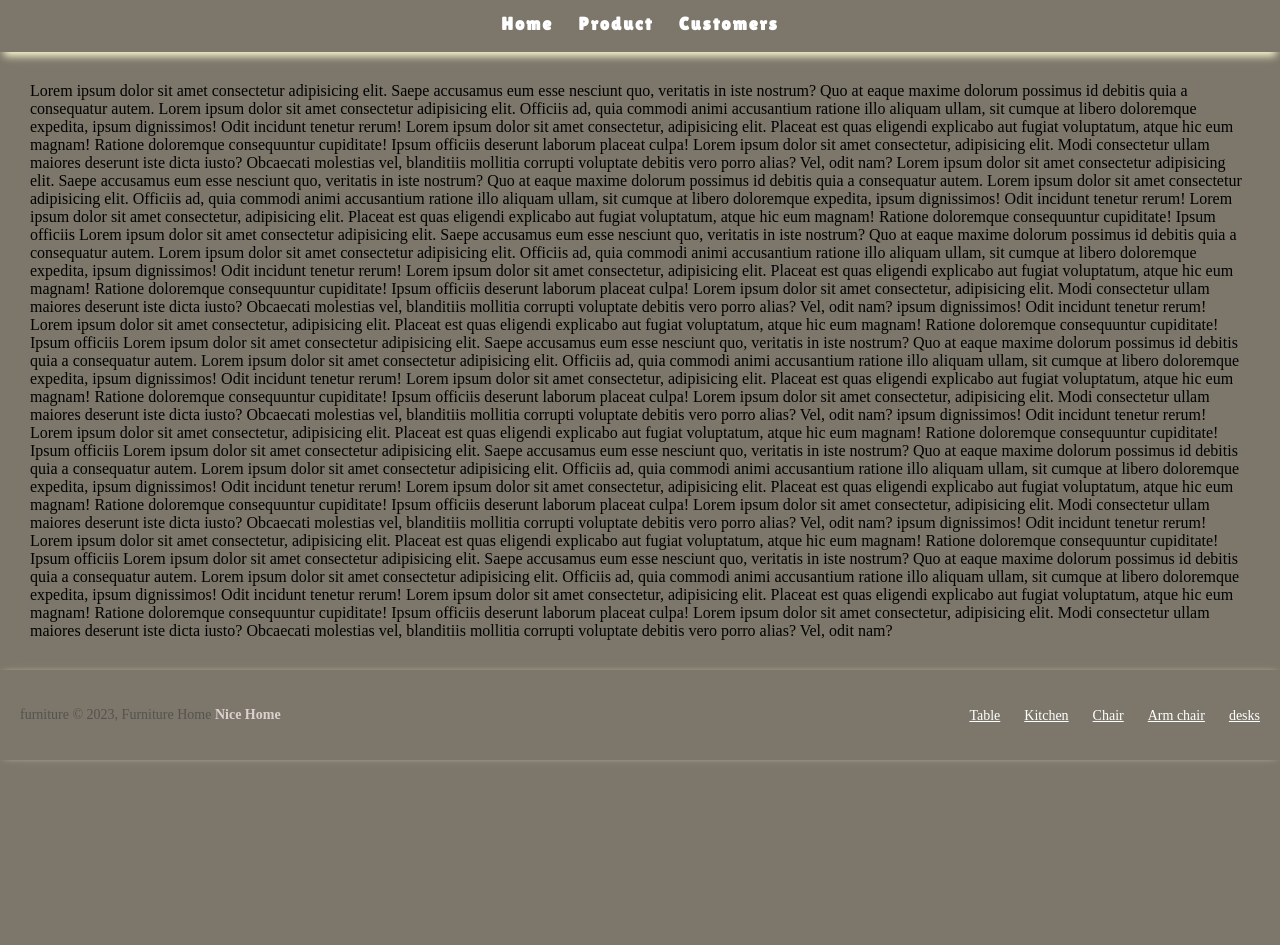
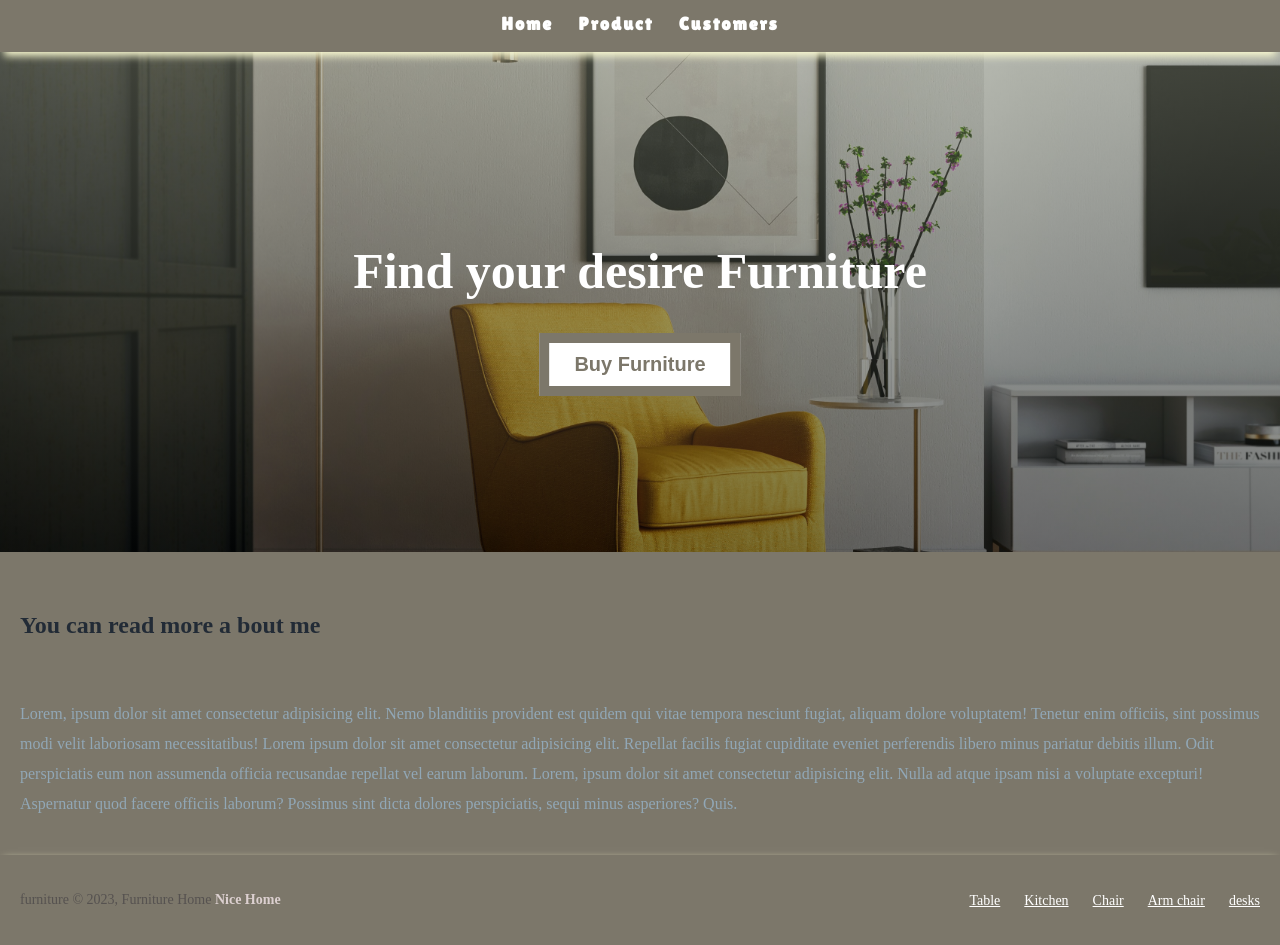
Before and after one commit to Shajwan-Namiq/FirstProject-Bitbootcamp, a plain HTML site: page index.html in a window 1280 px wide. Before the commit the page ends 800 px from the top, so only its background shows below. Drawn offline with Linux system fonts and the light colour scheme.

Commit message:
Adding Header section

```diff
--- a/index.html
+++ b/index.html
@@ -29,32 +29,21 @@
         </div>
     </div>
     <!--Header-->
-    <div class="header-section">
-        Lorem ipsum dolor sit amet consectetur adipisicing elit. Saepe accusamus eum esse nesciunt quo, veritatis in iste nostrum? Quo at eaque maxime dolorum possimus id debitis quia a consequatur autem. Lorem ipsum dolor sit amet consectetur adipisicing elit.
-        Officiis ad, quia commodi animi accusantium ratione illo aliquam ullam, sit cumque at libero doloremque expedita, ipsum dignissimos! Odit incidunt tenetur rerum! Lorem ipsum dolor sit amet consectetur, adipisicing elit. Placeat est quas eligendi
-        explicabo aut fugiat voluptatum, atque hic eum magnam! Ratione doloremque consequuntur cupiditate! Ipsum officiis deserunt laborum placeat culpa! Lorem ipsum dolor sit amet consectetur, adipisicing elit. Modi consectetur ullam maiores deserunt
-        iste dicta iusto? Obcaecati molestias vel, blanditiis mollitia corrupti voluptate debitis vero porro alias? Vel, odit nam? Lorem ipsum dolor sit amet consectetur adipisicing elit. Saepe accusamus eum esse nesciunt quo, veritatis in iste nostrum?
-        Quo at eaque maxime dolorum possimus id debitis quia a consequatur autem. Lorem ipsum dolor sit amet consectetur adipisicing elit. Officiis ad, quia commodi animi accusantium ratione illo aliquam ullam, sit cumque at libero doloremque expedita,
-        ipsum dignissimos! Odit incidunt tenetur rerum! Lorem ipsum dolor sit amet consectetur, adipisicing elit. Placeat est quas eligendi explicabo aut fugiat voluptatum, atque hic eum magnam! Ratione doloremque consequuntur cupiditate! Ipsum officiis
-        Lorem ipsum dolor sit amet consectetur adipisicing elit. Saepe accusamus eum esse nesciunt quo, veritatis in iste nostrum? Quo at eaque maxime dolorum possimus id debitis quia a consequatur autem. Lorem ipsum dolor sit amet consectetur adipisicing
-        elit. Officiis ad, quia commodi animi accusantium ratione illo aliquam ullam, sit cumque at libero doloremque expedita, ipsum dignissimos! Odit incidunt tenetur rerum! Lorem ipsum dolor sit amet consectetur, adipisicing elit. Placeat est quas
-        eligendi explicabo aut fugiat voluptatum, atque hic eum magnam! Ratione doloremque consequuntur cupiditate! Ipsum officiis deserunt laborum placeat culpa! Lorem ipsum dolor sit amet consectetur, adipisicing elit. Modi consectetur ullam maiores
-        deserunt iste dicta iusto? Obcaecati molestias vel, blanditiis mollitia corrupti voluptate debitis vero porro alias? Vel, odit nam? ipsum dignissimos! Odit incidunt tenetur rerum! Lorem ipsum dolor sit amet consectetur, adipisicing elit. Placeat
-        est quas eligendi explicabo aut fugiat voluptatum, atque hic eum magnam! Ratione doloremque consequuntur cupiditate! Ipsum officiis Lorem ipsum dolor sit amet consectetur adipisicing elit. Saepe accusamus eum esse nesciunt quo, veritatis in iste
-        nostrum? Quo at eaque maxime dolorum possimus id debitis quia a consequatur autem. Lorem ipsum dolor sit amet consectetur adipisicing elit. Officiis ad, quia commodi animi accusantium ratione illo aliquam ullam, sit cumque at libero doloremque
-        expedita, ipsum dignissimos! Odit incidunt tenetur rerum! Lorem ipsum dolor sit amet consectetur, adipisicing elit. Placeat est quas eligendi explicabo aut fugiat voluptatum, atque hic eum magnam! Ratione doloremque consequuntur cupiditate! Ipsum
-        officiis deserunt laborum placeat culpa! Lorem ipsum dolor sit amet consectetur, adipisicing elit. Modi consectetur ullam maiores deserunt iste dicta iusto? Obcaecati molestias vel, blanditiis mollitia corrupti voluptate debitis vero porro alias?
-        Vel, odit nam? ipsum dignissimos! Odit incidunt tenetur rerum! Lorem ipsum dolor sit amet consectetur, adipisicing elit. Placeat est quas eligendi explicabo aut fugiat voluptatum, atque hic eum magnam! Ratione doloremque consequuntur cupiditate!
-        Ipsum officiis Lorem ipsum dolor sit amet consectetur adipisicing elit. Saepe accusamus eum esse nesciunt quo, veritatis in iste nostrum? Quo at eaque maxime dolorum possimus id debitis quia a consequatur autem. Lorem ipsum dolor sit amet consectetur
-        adipisicing elit. Officiis ad, quia commodi animi accusantium ratione illo aliquam ullam, sit cumque at libero doloremque expedita, ipsum dignissimos! Odit incidunt tenetur rerum! Lorem ipsum dolor sit amet consectetur, adipisicing elit. Placeat
-        est quas eligendi explicabo aut fugiat voluptatum, atque hic eum magnam! Ratione doloremque consequuntur cupiditate! Ipsum officiis deserunt laborum placeat culpa! Lorem ipsum dolor sit amet consectetur, adipisicing elit. Modi consectetur ullam
-        maiores deserunt iste dicta iusto? Obcaecati molestias vel, blanditiis mollitia corrupti voluptate debitis vero porro alias? Vel, odit nam? ipsum dignissimos! Odit incidunt tenetur rerum! Lorem ipsum dolor sit amet consectetur, adipisicing elit.
-        Placeat est quas eligendi explicabo aut fugiat voluptatum, atque hic eum magnam! Ratione doloremque consequuntur cupiditate! Ipsum officiis Lorem ipsum dolor sit amet consectetur adipisicing elit. Saepe accusamus eum esse nesciunt quo, veritatis
-        in iste nostrum? Quo at eaque maxime dolorum possimus id debitis quia a consequatur autem. Lorem ipsum dolor sit amet consectetur adipisicing elit. Officiis ad, quia commodi animi accusantium ratione illo aliquam ullam, sit cumque at libero doloremque
-        expedita, ipsum dignissimos! Odit incidunt tenetur rerum! Lorem ipsum dolor sit amet consectetur, adipisicing elit. Placeat est quas eligendi explicabo aut fugiat voluptatum, atque hic eum magnam! Ratione doloremque consequuntur cupiditate! Ipsum
-        officiis deserunt laborum placeat culpa! Lorem ipsum dolor sit amet consectetur, adipisicing elit. Modi consectetur ullam maiores deserunt iste dicta iusto? Obcaecati molestias vel, blanditiis mollitia corrupti voluptate debitis vero porro alias?
-        Vel, odit nam?
+    <div class="container-about">
+        <div class="hero-image">
+            <div class="hero-text">
+                <h1 style="font-size: 50px">Find your desire Furniture</h1>
+                <button>Buy Furniture</button>
+            </div>
+        </div>
+        <h2 class="about-text1">You can read more a bout me</h2>
+        <p class="about-text2">
+            Lorem, ipsum dolor sit amet consectetur adipisicing elit. Nemo blanditiis provident est quidem qui vitae tempora nesciunt fugiat, aliquam dolore voluptatem! Tenetur enim officiis, sint possimus modi velit laboriosam necessitatibus! Lorem ipsum dolor sit
+            amet consectetur adipisicing elit. Repellat facilis fugiat cupiditate eveniet perferendis libero minus pariatur debitis illum. Odit perspiciatis eum non assumenda officia recusandae repellat vel earum laborum. Lorem, ipsum dolor sit amet consectetur
+            adipisicing elit. Nulla ad atque ipsam nisi a voluptate excepturi! Aspernatur quod facere officiis laborum? Possimus sint dicta dolores perspiciatis, sequi minus asperiores? Quis.
+        </p>
     </div>
+
     <!--Footer-->
     <footer class="footer-section">
         <div class="footer-area">
@@ -72,7 +61,6 @@
                     <li><a href="#">Arm chair</a></li>
                     <li><a href="#">desks</a></li>
                 </ul>
-
             </div>
         </div>
     </footer>
--- a/styles.css
+++ b/styles.css
@@ -4,6 +4,58 @@ body {
     padding: 0;
     margin: 0;
     background-color: #7c776a;
+}
+
+
+/*Header*/
+
+.hero-image {
+    background-image: linear-gradient(rgba(123, 125, 106, 0.5), rgba(0, 0, 0, 0.5)), url("/img/header3.jpg");
+    height: 50%;
+    background-position: center;
+    background-repeat: no-repeat;
+    background-size: cover;
+    position: relative;
+    padding-top: 500px;
+}
+
+.hero-text {
+    text-align: center;
+    position: absolute;
+    top: 50%;
+    left: 50%;
+    transform: translate(-50%, -50%);
+    color: white;
+}
+
+.hero-text button {
+    border: 10px solid #7c776a;
+    outline: 0;
+    display: inline-block;
+    padding: 10px 25px;
+    color: #7c776a;
+    background-color: #fff;
+    text-align: center;
+    font-weight: bold;
+    font-size: 20px;
+    cursor: pointer;
+}
+
+.hero-text button:hover {
+    background-color: #7c776a;
+    color: #fff;
+    cursor: pointer;
+}
+
+.about-text1 {
+    padding: 40px 0px 20px 20px;
+    color: #222b36;
+}
+
+.about-text2 {
+    padding: 20px;
+    line-height: 30px;
+    color: #91a7b6;
 }
 
 
@@ -19,6 +71,7 @@ body {
     padding: 0px 20px;
     font-family: 'Lilita One', cursive;
     letter-spacing: 2px;
+    z-index: 100;
 }
 
 .nav>.nav-btn {
@@ -156,10 +209,3 @@ footer {
         display: none;
     }
 }
-
-
-/*Header*/
-
-.header-section {
-    margin: 30px;
-}
```
Also changed, not shown: img/header3.jpg (added), 2 other files.
